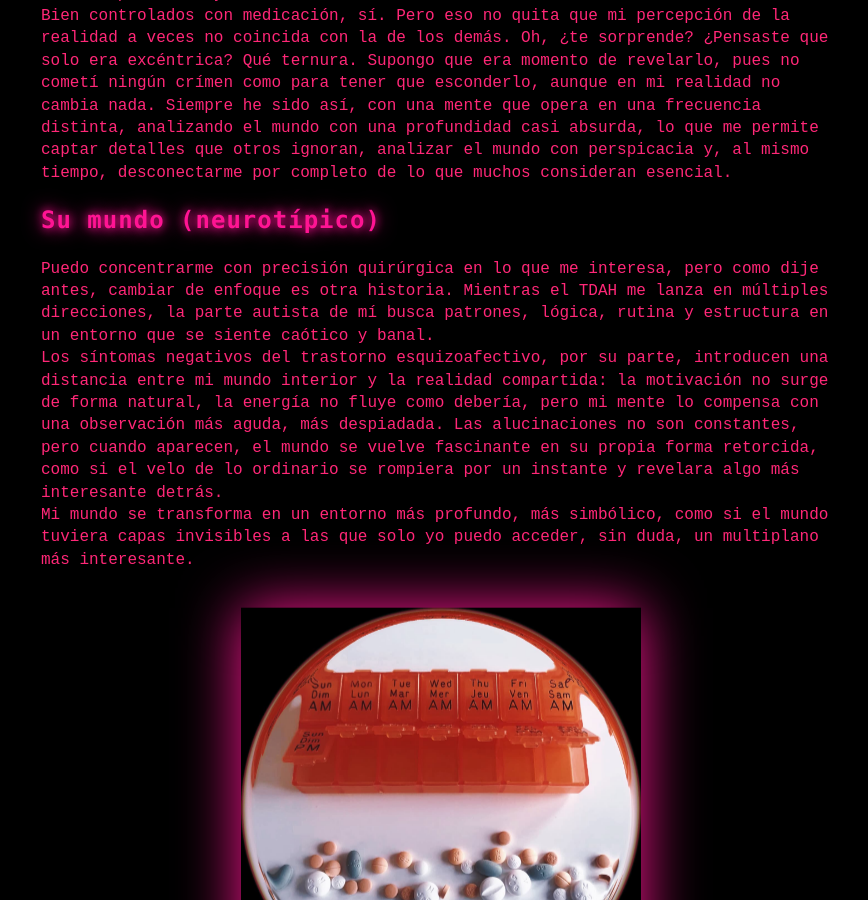
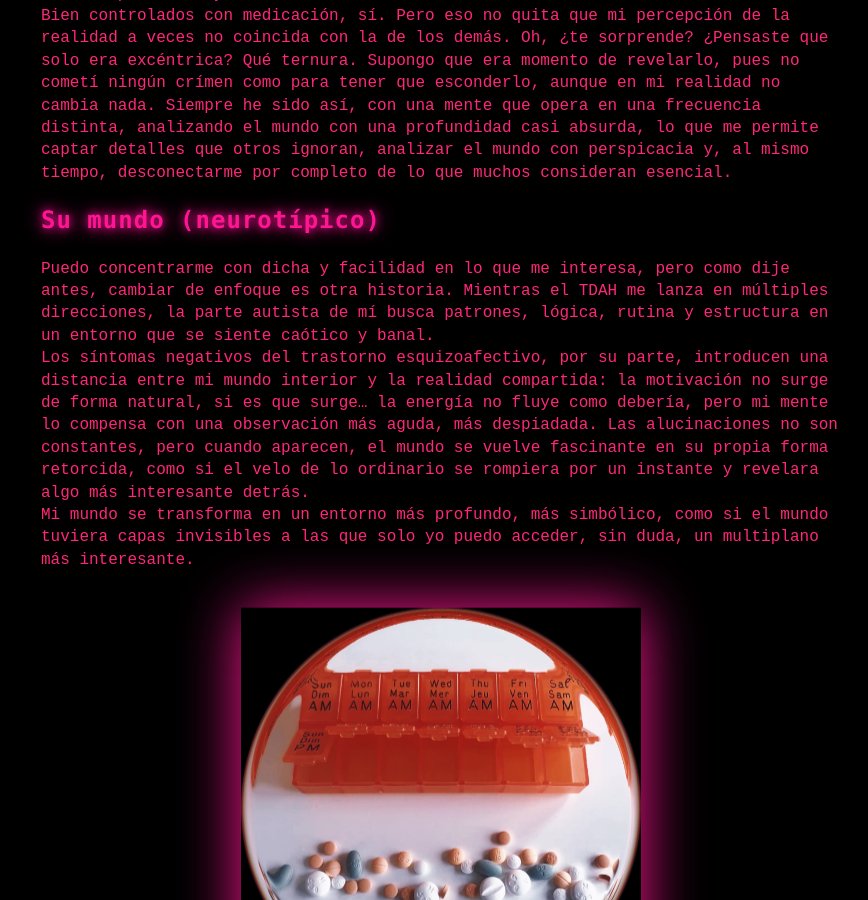
Before and after one commit to medusahra/medusahra.github.io, a Jekyll site: the page built from _posts/2025-11-13-neurodivergente.md, in a window 1280 px wide and 900 px high, scrolled down 3813 px. Shown: the whole window, without its empty margins (199-1067 px from the left). Built offline with Jekyll 4.4.1, drawn with Linux system fonts in a browser that asks for light colours.

Commit message:
Update 2025-11-13-neurodivergente.md

```diff
--- a/_posts/2025-11-13-neurodivergente.md
+++ b/_posts/2025-11-13-neurodivergente.md
@@ -70,9 +70,10 @@ Bien controlados con medicación, sí. Pero eso no quita que mi percepción de l
 
 ### Su mundo (neurotípico)
 
-Puedo concentrarme con precisión quirúrgica en lo que me interesa, pero como dije antes, cambiar de enfoque es otra historia. Mientras el TDAH me lanza en múltiples direcciones, la parte autista de mí busca patrones, lógica, rutina y estructura en un entorno que se siente caótico y banal.
-
-Los síntomas negativos del trastorno esquizoafectivo, por su parte, introducen una distancia entre mi mundo interior y la realidad compartida: la motivación no surge de forma natural, la energía no fluye como debería, pero mi mente lo compensa con una observación más aguda, más despiadada. Las alucinaciones no son constantes, pero cuando aparecen, el mundo se vuelve fascinante en su propia forma retorcida, como si el velo de lo ordinario se rompiera por un instante y revelara algo más interesante detrás.
+Puedo concentrarme con dicha y facilidad en lo que me interesa, pero como dije antes, cambiar de enfoque es otra historia. Mientras el TDAH me lanza en múltiples direcciones, la parte autista de mí busca patrones, lógica, rutina y estructura en un entorno que se siente caótico y banal.
+<br>
+Los síntomas negativos del trastorno esquizoafectivo, por su parte, introducen una distancia entre mi mundo interior y la realidad compartida: la motivación no surge de forma natural, si es que surge... la energía no fluye como debería, pero mi mente lo compensa con una observación más aguda, más despiadada.
+Las alucinaciones no son constantes, pero cuando aparecen, el mundo se vuelve fascinante en su propia forma retorcida, como si el velo de lo ordinario se rompiera por un instante y revelara algo más interesante detrás.
 
 Mi mundo se transforma en un entorno más profundo, más simbólico, como si el mundo tuviera capas invisibles a las que solo yo puedo acceder, sin duda, un multiplano más interesante.
 
```
